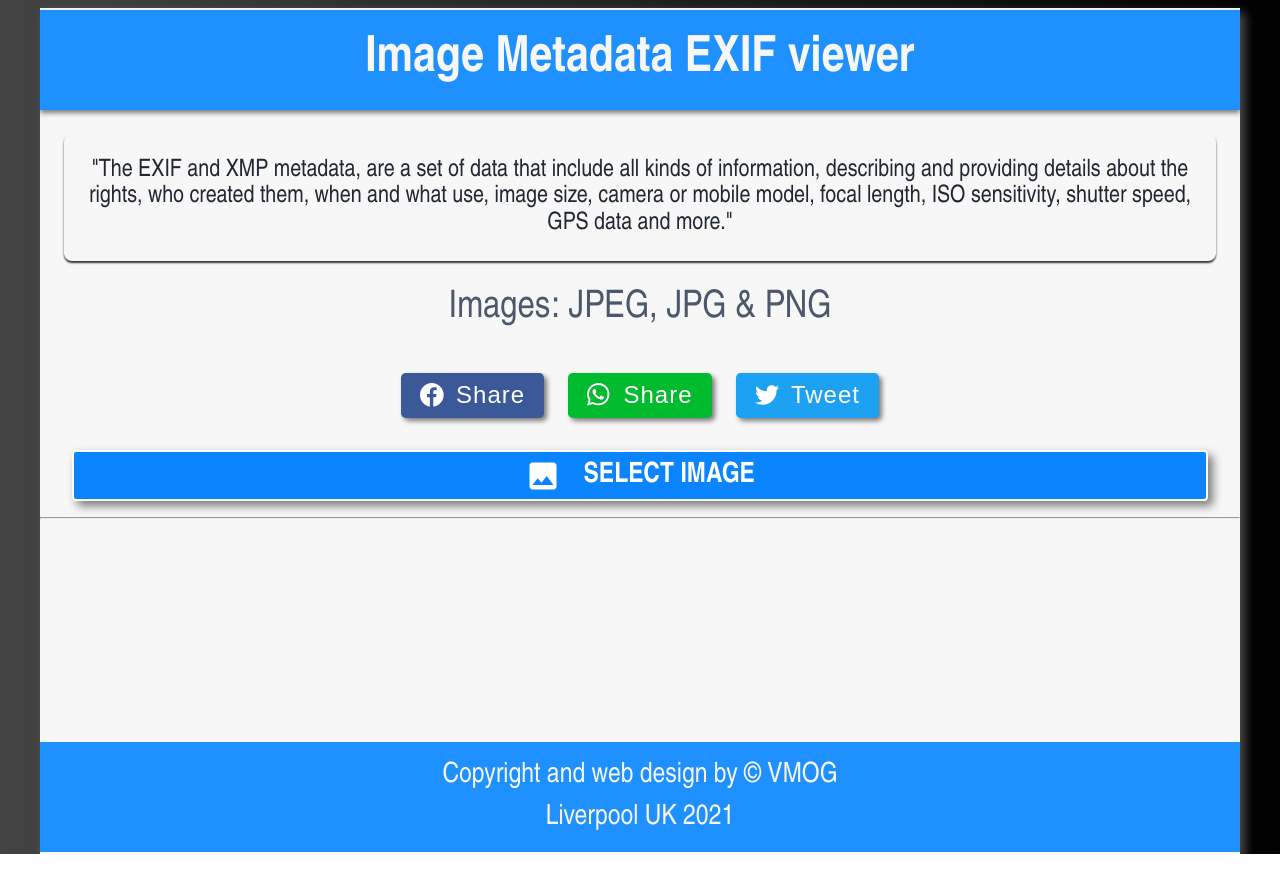
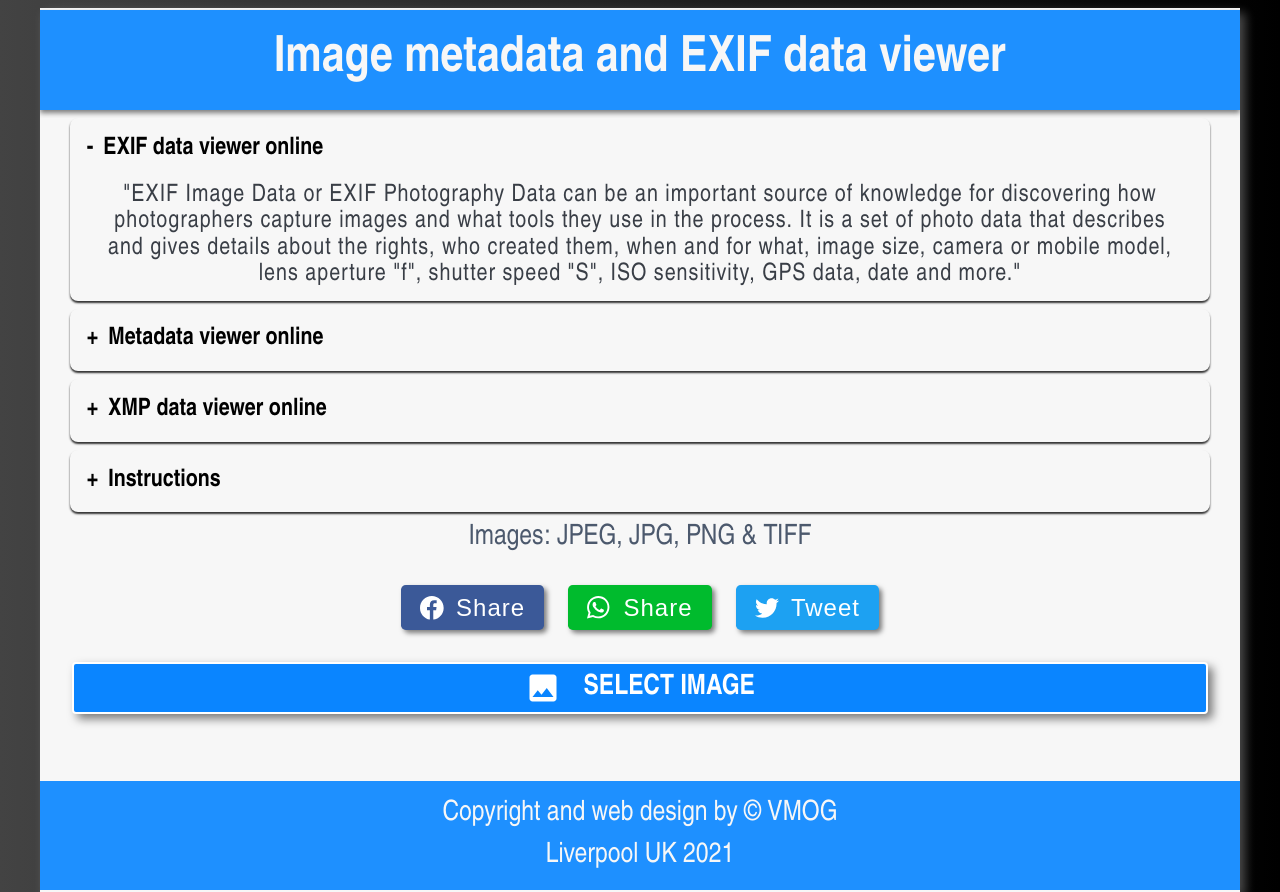
Before and after one commit to VMO2020/exif-app, a React (Create React App) app: page / in a window 1280 px wide. Before the commit the page ends 854 px from the top, so only its background shows below. Built offline with nearby package versions, Linux system fonts and the light colour scheme.

Commit message:
FEAT: Add SEO Information

```diff
--- a/public/index.html
+++ b/public/index.html
@@ -8,16 +8,16 @@
     <title>Online Image Metadata EXIF and XMP viewer</title>
     <meta
     name="title"
-    content="Online Image Metadata EXIF and XMP viewer for JPG & PNG photos"
+    content="Online Image Metadata EXIF data and XMP viewer for JPG & PNG photos"
     />
     <meta
     name="description"
-    content="✅ ➤ The EXIF and XMP metadata of the photograph, include details about the rights, who created them, when and what use, image size,  focal length, ISO, f and more"
+    content="✅ ➤ Image metadata and EXIF data viewer is an online application that displays EXIF, XMP and metadata of the photography , includes all the image data."
     />
 
     <meta
     name="keywords"
-    content="Image Photo Photography Metadata EXIF XMP Online Viewer Reader JPG PNG"
+    content="Image, Photo, Photography, Online Metadata viewer, Online EXIF data viewer, Online XMP data viewer, JPG, PNG, TIFF"
     />
     <meta name="Rights" content="Copyright: VMOG" />
 
--- a/src/App.js
+++ b/src/App.js
@@ -1,34 +1,38 @@
-import React, { useEffect, useState } from "react";
+import React, { useEffect, useState } from 'react';
 
 // Components
-import { Share } from "./components/Share";
+import { Share } from './components/Share';
 
 // Icons
-import { ReactComponent as Icon1 } from "./assets/icons/image.svg";
+import { ReactComponent as Icon1 } from './assets/icons/image.svg';
 
 // Styles
-import "./app.scss";
+import './app.scss';
 
 // Library
-import exifr from "exifr"; // => exifr/dist/full.umd.cjs
+import exifr from 'exifr'; // => exifr/dist/full.umd.cjs
 
 function App() {
 	const [previewIMG, setPreviewIMG] = useState();
-  const [dataValue, setDataValue] = useState("");
-  const [img, setIMG] = useState("");
-  const [imgName, setImgName] = useState("");
-  const [imgSize, setImgSize] = useState("");
+	const [dataValue, setDataValue] = useState('');
+	const [img, setIMG] = useState('');
+	const [imgName, setImgName] = useState('');
+	const [imgSize, setImgSize] = useState('');
 
 	// INPUT IMAGE
 	const handleInputChange = (e) => {
-    const reset = "";
+		const reset = '';
 		setPreviewIMG(reset);
+		// Scroll to image
+		document
+			.getElementById('photo')
+			.scrollIntoView({ behavior: 'smooth', block: 'start' }, true);
 
 		// Get the image selected mobile friendly
 		setIMG(URL.createObjectURL(e.target.files[0]));
 
 		// Get the image selected
-    const file = document.querySelector("#uploader").files[0];
+		const file = document.querySelector('#uploader').files[0];
 		// const file = (e.target.files[0]);
 
 		// Create a FileReader (Object)
@@ -39,8 +43,8 @@ function App() {
 			reader.name = file.name; //get the image's name
 			reader.size = file.size; //get the image's size GB
 		} else {
-      setPreviewIMG("");
-      console.log("No Image Loaded");
+			setPreviewIMG('');
+			console.log('No Image Loaded');
 		}
 
 		reader.onloadend = function () {
@@ -51,6 +55,10 @@ function App() {
 	};
 
 	useEffect(() => {
+		window.scrollTo({ top: 0, behavior: 'smooth' });
+	}, []);
+
+	useEffect(() => {
 		previewIMG &&
 			exifr
 				.parse(`${previewIMG}`, { userComment: true, xmp: true })
@@ -58,40 +66,92 @@ function App() {
 	}, [previewIMG]);
 
 	return (
-    <div className=".general__container exif">
-      <div className="title">
-        <span>Image Metadata EXIF viewer</span>
+		<div className='.general__container exif'>
+			<div className='title'>
+				<span>Image metadata and EXIF data viewer</span>
 			</div>
 
-      <section className="image-picker">
+			<section className='image-picker'>
+				<ul className='accordion'>
+					<li>
+						<input type='radio' name='accordion' id='first' defaultChecked />
+						<label htmlFor='first'>EXIF data viewer online</label>
+						<div className='content'>
 							<h1>
-          "The EXIF and XMP metadata, are a set of data that include all kinds
-          of information, describing and providing details about the rights, who
-          created them, when and what use, image size, camera or mobile model,
-          focal length, ISO sensitivity, shutter speed, GPS data and more."
+								"EXIF Image Data or EXIF Photography Data can be an important
+								source of knowledge for discovering how photographers capture
+								images and what tools they use in the process. It is a set of
+								photo data that describes and gives details about the rights,
+								who created them, when and for what, image size, camera or
+								mobile model, lens aperture "f", shutter speed "S", ISO
+								sensitivity, GPS data, date and more."
 							</h1>
-        <h3>Images: JPEG, JPG & PNG</h3>
+						</div>
+					</li>
+					<li>
+						<input type='radio' name='accordion' id='second' />
+						<label htmlFor='second'>Metadata viewer online</label>
+						<div className='content'>
+							<h2>
+								"Image metadata, or photo metadata, summarizes basic information
+								about the image, making it easy to find and work with particular
+								instances of data. The metadata can be created manually to be
+								more precise or automatically and contain more basic
+								information, for example: The name of the author of the image,
+								the copyright of the photo, the date of creation of the image,
+								the date of modification of the image, the photo and the file
+								size, etc.."
+							</h2>
+						</div>
+					</li>
+					<li>
+						<input type='radio' name='accordion' id='third' />
+						<label htmlFor='third'>XMP data viewer online</label>
+						<div className='content'>
+							<h2>
+								"The XMP files data store changes made to your image in
+								post-processing. Extracted XMP tags are grouped by namespace.
+								Each one is separate object in output."
+							</h2>
+						</div>
+					</li>
+					<li>
+						<input type='radio' name='accordion' id='fourth' />
+						<label htmlFor='fourth'>Instructions</label>
+						<div className='content'>
+							<p>1.- Select an Image or Photograph.</p>
+							<p>
+								2.- The app will display the image, EXIF data, metadata and XMP
+								data.
+							</p>
+							<p>3.- Optional: You can go to RESIZE IMAGE link.</p>
+						</div>
+					</li>
+				</ul>
 
-        <Share url={"exif.vmog.net"} />
+				<h3>Images: JPEG, JPG, PNG & TIFF</h3>
+
+				<Share url={'exif.vmog.net'} />
 
 				<input
-          id="uploader"
-          type="file"
-          accept=".jpeg, .jpg, .png"
+					id='uploader'
+					type='file'
+					accept='.jpeg, .jpg, .png'
 					onChange={handleInputChange}
 				/>
-        <div className="label-container">
-          <label htmlFor="uploader" className="btn__click">
+				<div className='label-container'>
+					<label htmlFor='uploader' className='btn__click'>
 						<Icon1 />
 						<span>Select Image</span>
 					</label>
 				</div>
-        <hr />
+				<br />
 
-        <div className="image-container">
+				<div className='image-container'>
+					<span id='photo' />
 					{previewIMG && (
 						<pre>
-              <img src={`${img}`} id="img1" alt="File type not supported" />
+							<img src={`${img}`} id='img1' alt='File type not supported' />
 							<p>Name: {imgName}</p>
 							{dataValue && (
 								<>
@@ -100,8 +160,8 @@ function App() {
 									</p>
 									<p>
 										ISO: {dataValue.ISO} f/{dataValue.FNumber} S: 1/
-                    {Math.trunc(1 / dataValue.ExposureTime)} FL:{" "}
-                    {dataValue.FocalLength}mm{" "}
+										{Math.trunc(1 / dataValue.ExposureTime)} FL:{' '}
+										{dataValue.FocalLength}mm{' '}
 									</p>
 									<p>Size: {Math.trunc(imgSize / 1000)} KB</p>
 								</>
@@ -110,30 +170,32 @@ function App() {
 					)}
 				</div>
 
-        <div className="link">
+				<div className='link'>
 					{previewIMG && (
 						<a
-              href="https://image.vmog.net/"
-              target="_blank"
-              rel="noreferrer"
-              className="btn btn__link"
+							href='https://image.vmog.net/'
+							target='_blank'
+							rel='noreferrer'
+							className='btn btn__link'
 						>
 							Go to RESIZE IMAGE
 						</a>
 					)}
 				</div>
 
-        <div className="data-container">
+				{previewIMG && <h2>EXIF data + Metadata + XMP data: </h2>}
+				<div className='data-container'>
 					{previewIMG && (
-            <pre id="allMetaDataPrev" className="text-container">
-              <p>{JSON.stringify(dataValue, null, "\t")}</p>
+						<pre id='allMetaDataPrev' className='text-container'>
+							<p id='data'>{JSON.stringify(dataValue, null, '\t')}</p>
 						</pre>
 					)}
 				</div>
 			</section>
+
 			<footer>
 				<p>
-          <a href="https://vmog.net/" target="_blank" rel="noreferrer">
+					<a href='https://vmog.net/' target='_blank' rel='noreferrer'>
 						Copyright and web design by © VMOG
 					</a>
 				</p>
--- a/src/app.scss
+++ b/src/app.scss
@@ -8,7 +8,7 @@
   box-shadow: 5px 5px 10px rgba(250, 250, 250, 0.3);
 
   .title {
-    @include font-size(28px, 50px);
+    @include font-size(22px, 50px);
     width: 100%;
     font-weight: 700;
     line-height: 2em;
@@ -25,16 +25,74 @@
     background-color: $Light;
     text-align: center;
 
-    h1 {
-      @include font-size(18px, 24px);
-      color: $Dark;
-      padding: 1em;
-      margin: 1em 1em;
-      font-weight: 500;
-      box-shadow: $card-shadow;
-      border-radius: 8px;
+    ul.accordion{
+
+      li{
+        list-style: none;
+        width: 95%;
+        margin: 0.5em auto;
+        padding: 0.3em;
+        border-radius: 8px;
+        box-shadow: $card-shadow;
+
+        input[type='radio']{
+          display:none;
+        }
+
+        label{
+          @include font-size(18px, 24px);
+          display: flex;
+          align-items: center;
+          padding:0.5em;
+          font-weight:bold;
+          cursor: pointer;
+        }
+
+        label::before{
+          content: '+';
+          @include font-size(18px, 24px);
+          margin-right: 10px;
+          margin-bottom: 0;
+          font-weight:bold;
+        }
+
+        .content{
+          max-height: 0;
+          padding: 0;
+          letter-spacing: 1px;
+          overflow: hidden;
+          transition: max-height 0.5s, padding 0.5s;
+
+          h1, h2, p{
+            @include font-size(18px, 24px);
+            color: $MedDark;
+            padding: 0 0.5em;
+            margin: 0.3em 0.3em;
+            line-height:1.1em;
+            font-weight: 500;
+          }
+
+          p{
+            text-align: left;
+            padding: 0.5;
+          }
+
+        }
+
+        input[type='radio']:checked + label + .content{
+          max-height: 600px;
+        }
+
+        input[type='radio']:checked + label::before{
+          content: '-';
+        }
+
+      }
     }
+
+
     h3 {
+      @include font-size(20px, 28px);
       color: lighten($Dark, 20%);
       // margin-bottom: 0.8em;
     }
@@ -78,10 +136,11 @@
 
       img {
         width: 100%;
+        max-width: 600px;
       }
 
       p {
-        @include font-size(14px, 28px);
+        @include font-size(14px, 20px);
         // border: 2px solid $Dark;
         margin: 0.1em auto;
       }
@@ -100,12 +159,13 @@
       overflow: hidden;
 
       p {
-        @include font-size(12px, 20px);
+        @include font-size(12px, 18px);
         color: $Dark;
         height: 100%;
         border: none;
         text-align: left;
       }
+
     }
   }
   footer {
--- a/src/styles/_general.scss
+++ b/src/styles/_general.scss
@@ -52,6 +52,11 @@ body {
     #000000
   ); /* W3C, IE 10+/ Edge, Firefox 16+, Chrome 26+, Opera 12+, Safari 7+ */
 
+  html {
+    scroll-behavior: smooth;
+    /*Adds smooth scrolling instead of snapping to element*/
+  }
+
   .general__container {
     display: flex;
     flex-direction: column;
```
Also changed, not shown: 2 other files (tests, documents, lock files or other folders). Lines whose indentation alone changed are shown as unchanged.
